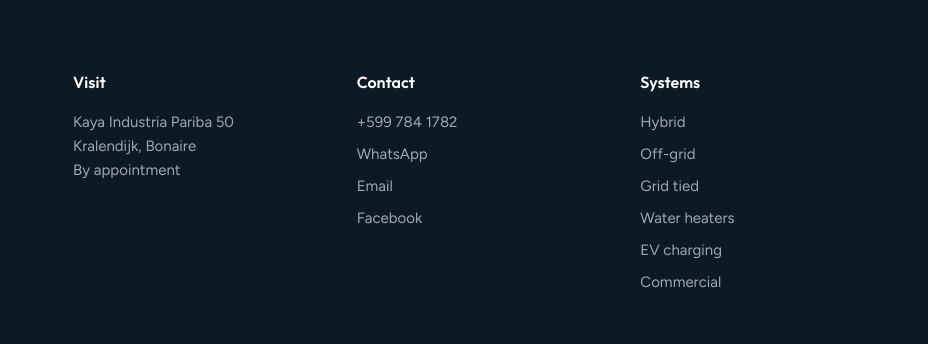
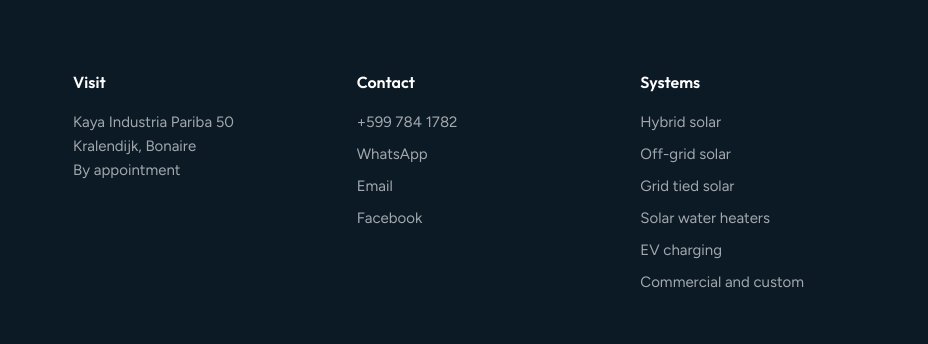
Before and after one commit to Salty-Code-studio/blue-sky-solar, a plain HTML site: page index.html in a window 1280 px wide. Shown: the part 8344-8688 px from the top of the page, 352-1280 px from the left. Drawn offline with Linux system fonts and the light colour scheme.

Commit message:
Footer links to per-system SEO pages
Co-Authored-By: Claude Opus 5.5 <noreply@anthropic.com>

```diff
--- a/index.html
+++ b/index.html
@@ -252,7 +252,7 @@
       <div><img src="img/BSS-Logo-White.png" alt="Blue Sky Solar"><p>Solar, batteries and backup power for Bonaire since 2022.</p></div>
       <div><h4>Visit</h4><p>Kaya Industria Pariba 50<br>Kralendijk, Bonaire<br>By appointment</p></div>
       <div><h4>Contact</h4><a href="tel:+5997841782">+599 784 1782</a><a href="https://wa.me/5997841782">WhatsApp</a><a href="mailto:info@blueskysolarbonaire.com">Email</a><a href="https://www.facebook.com/blueskysolarbonaire">Facebook</a></div>
-      <div><h4>Systems</h4><a href="systems.html#hybrid">Hybrid</a><a href="systems.html#off-grid">Off-grid</a><a href="systems.html#grid-tied">Grid tied</a><a href="systems.html#water-heater">Water heaters</a><a href="systems.html#ev-charging">EV charging</a><a href="systems.html#custom">Commercial</a></div>
+      <div><h4>Systems</h4><a href="hybrid-solar-bonaire.html">Hybrid solar</a><a href="off-grid-solar-bonaire.html">Off-grid solar</a><a href="grid-tied-solar-bonaire.html">Grid tied solar</a><a href="solar-water-heater-bonaire.html">Solar water heaters</a><a href="ev-charging-bonaire.html">EV charging</a><a href="commercial-solar-bonaire.html">Commercial and custom</a></div>
     </div>
     <div class="legal"><span>© 2026 Blue Sky Solar Bonaire</span><span>Concept by Salty Code Studio</span></div>
   </div>
--- a/js/site.js
+++ b/js/site.js
@@ -20,3 +20,4 @@ const qf=document.getElementById('qform');if(qf)qf.addEventListener('submit',e=>
   f.classList.add('done')});
 
 const here=location.pathname.split('/').pop()||'index.html';document.querySelectorAll('nav.main a,.mobile-nav a').forEach(a=>{if(a.getAttribute('href')===here)a.classList.add('on')});
+if(/-bonaire\.html$/.test(here))document.querySelectorAll('nav.main a[href="systems.html"],.mobile-nav a[href="systems.html"]').forEach(a=>a.classList.add('on'));
```
Also changed, not shown: contact.html (+1 -1 lines), crew.html (+1 -1 lines), parts.html (+1 -1 lines), results.html (+1 -1 lines), systems.html (+1 -1 lines).
